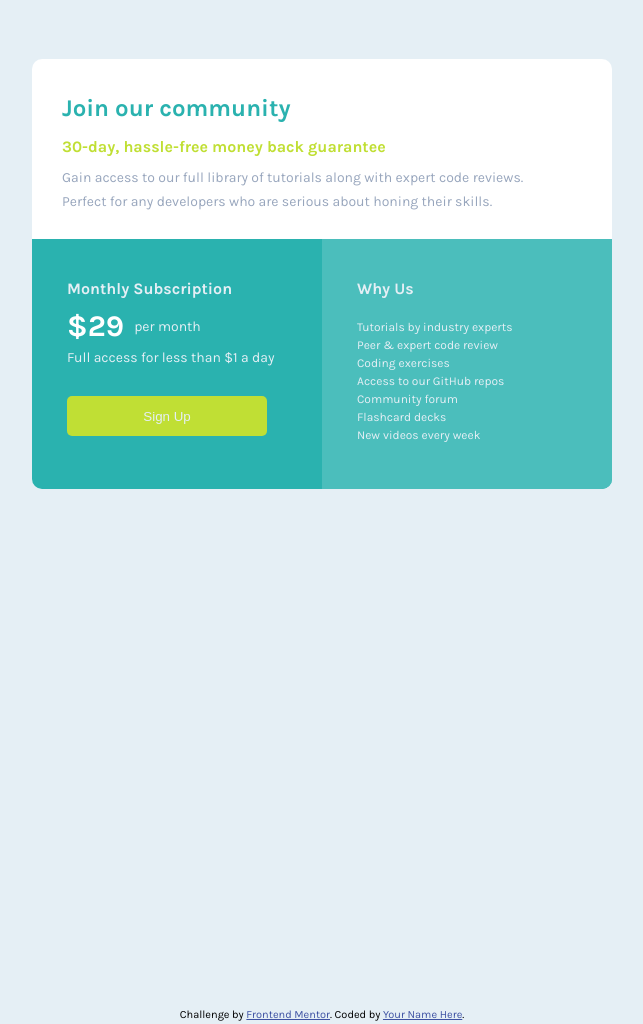
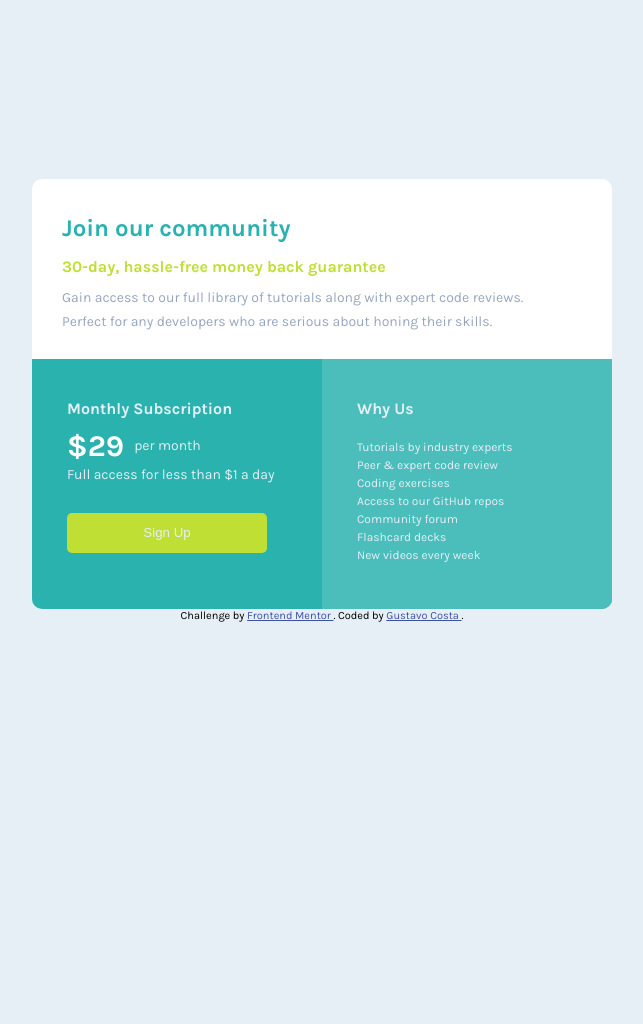
Before and after one commit to costaguh/single-price-grid-component, a plain HTML site: page index.html in a window 1280 px wide. Shown: the whole page, without its empty margins (318-961 px from the left). After the commit the page ends 800 px from the top, so only its background shows below. Drawn offline with Linux system fonts and the light colour scheme.

Commit message:
alteracao em index e css

```diff
--- a/css/styles.css
+++ b/css/styles.css
@@ -17,15 +17,18 @@
 }
 
 body {
+  min-height: 100vh;
   background-color: var(--neutral-light-gray);
-  height: 100vw;
-  display: grid;
+  display: flex;
   place-items: center;
   font-family: "Karla", sans-serif;
+  justify-items: center;
+  align-items: center;
+  flex-direction: column;
+  justify-content: center;
 }
 
 .main-class {
-  margin-top: -200px;
   width: 580px;
 }
 
--- a/index.html
+++ b/index.html
@@ -34,16 +34,18 @@
       </section>
       <section class="seccound">
         <div class="left">
-          <div class="left-title">Monthly Subscription</div>
-          <div class="price">
+          <span class="left-title">Monthly Subscription</span>
+          <span class="price">
             &dollar;29
             <span class="small-price">per month</span>
-          </div>
-          <div class="left-text">Full access for less than &dollar;1 a day</div>
+          </span>
+          <span class="left-text">
+            Full access for less than &dollar;1 a day
+          </span>
           <div><button>Sign Up</button></div>
         </div>
         <div class="right">
-          <div class="title-right">Why Us</div>
+          <span class="title-right">Why Us</span>
           <div class="text-right">
             Tutorials by industry experts Peer &amp; expert code review <br />
             Coding exercises <br />
@@ -58,9 +60,10 @@
     <footer>
       <p class="attribution">
         Challenge by
-        <a href="https://www.frontendmentor.io?ref=challenge" target="_blank"
-          >Frontend Mentor</a
-        >. Coded by <a href="#">Your Name Here</a>.
+        <a href="https://www.frontendmentor.io?ref=challenge" target="_blank">
+          Frontend Mentor
+        </a>
+        . Coded by <a href="#">Gustavo Costa </a>.
       </p>
     </footer>
   </body>
```
